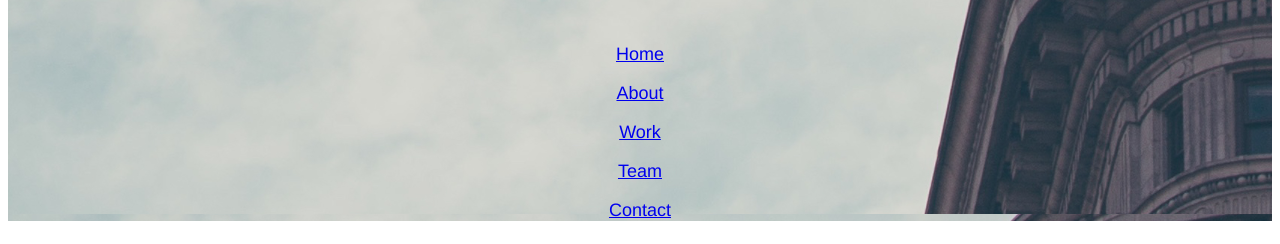
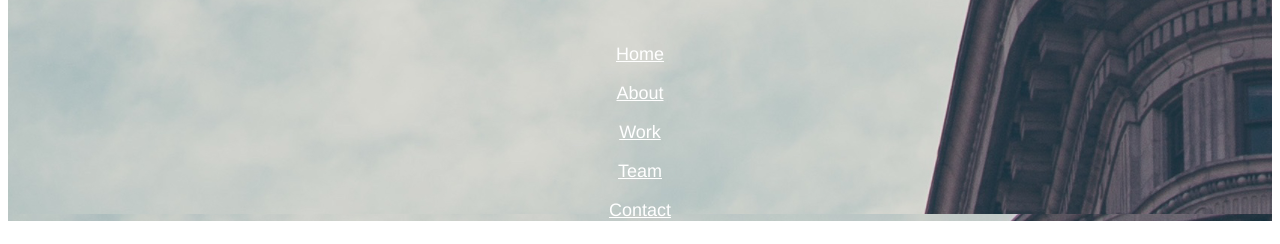
Before and after one commit to T3hGoat/broadway, a plain HTML site: page index.html in a window 1280 px wide. Shown: the part 130-374 px from the top of the page. Drawn offline with Linux system fonts and the light colour scheme.

Commit message:
changing links to white.

```diff
--- a/index.html
+++ b/index.html
@@ -13,11 +13,11 @@
 
 <!--Page links internal-->
       <div class="TopNav">
-        <p><a href="#">Home</a></p>
-        <p><a href=#about>About</a></p>
-        <p><a href=#work>Work</a></p>
-        <p><a href=#team>Team</a></p>
-        <p><a href=#contact>Contact</a></p>
+        <p><a class="tpnav" href="#">Home</a></p>
+        <p><a class="tpnav" href=#about>About</a></p>
+        <p><a class="tpnav" href=#work>Work</a></p>
+        <p><a class="tpnav" href=#team>Team</a></p>
+        <p><a class="tpnav" href=#contact>Contact</a></p>
       </div>
     </div>
 
--- a/resources/css/style.css
+++ b/resources/css/style.css
@@ -51,3 +51,7 @@ p{
   font-size: 18px;
   color: white;
 }
+
+.tpnav{
+  color: white;
+}
```
